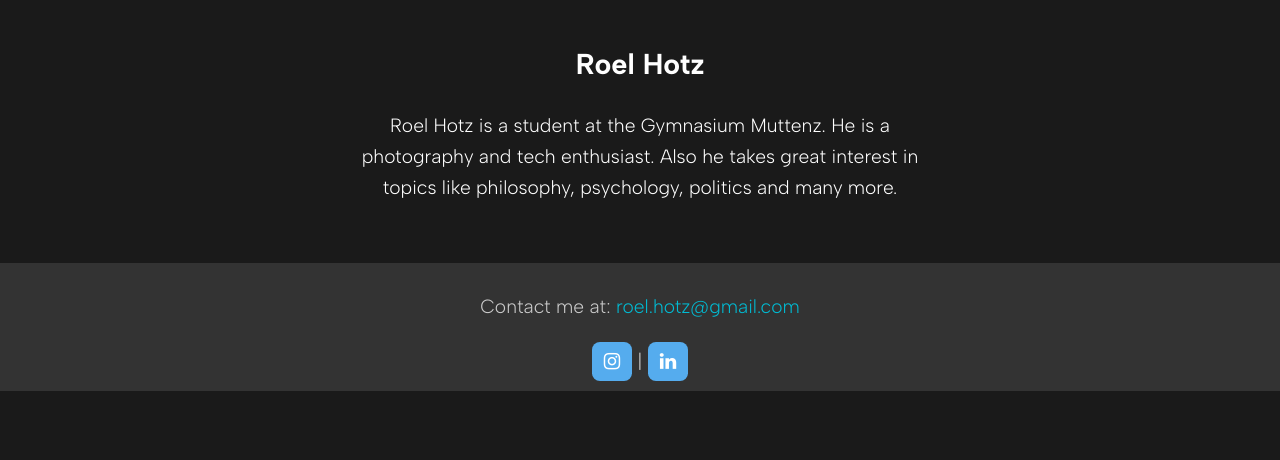
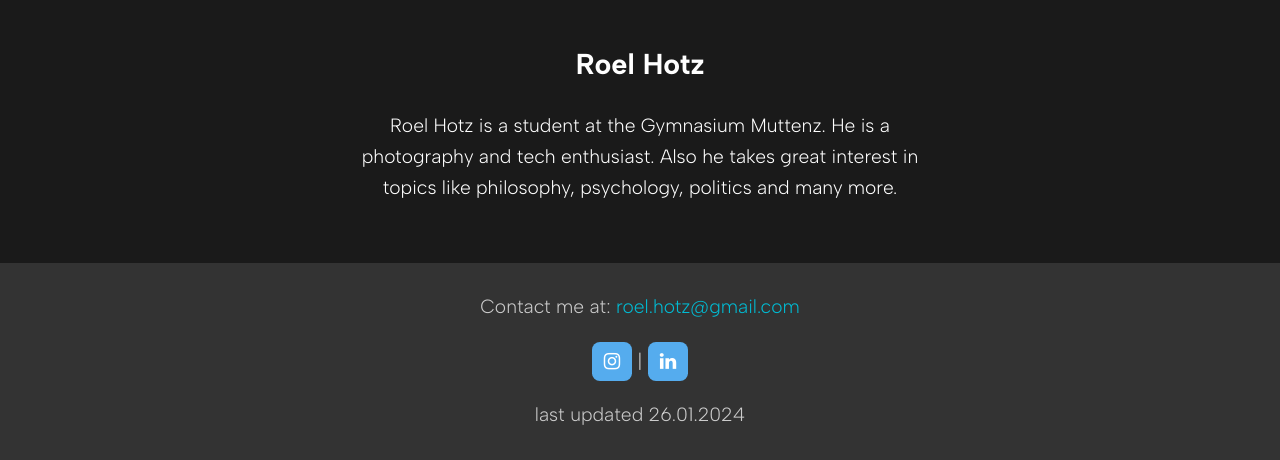
Before and after one commit to roelhotz/roelhotz.github.io, a plain HTML site: page index.html in a window 1280 px wide. Shown: the part 352-812 px from the top of the page. Drawn offline with Linux system fonts and the light colour scheme.

Commit message:
last updated

```diff
--- a/index.html
+++ b/index.html
@@ -40,6 +40,9 @@
             <a href="https://www.instagram.com/roel_hotz/?igsh=OHo0cHIxejZuenZ5" class="fa fa-instagram"></a> |
             <a href="https://ch.linkedin.com/in/roel-hotz-73b50b21a" class="fa fa-linkedin"></a>
         </div>
+        <div class="contact">
+            <p>last updated 26.01.2024</a></p>
+        </div>
     </footer>
 </body>
 </html>
```
